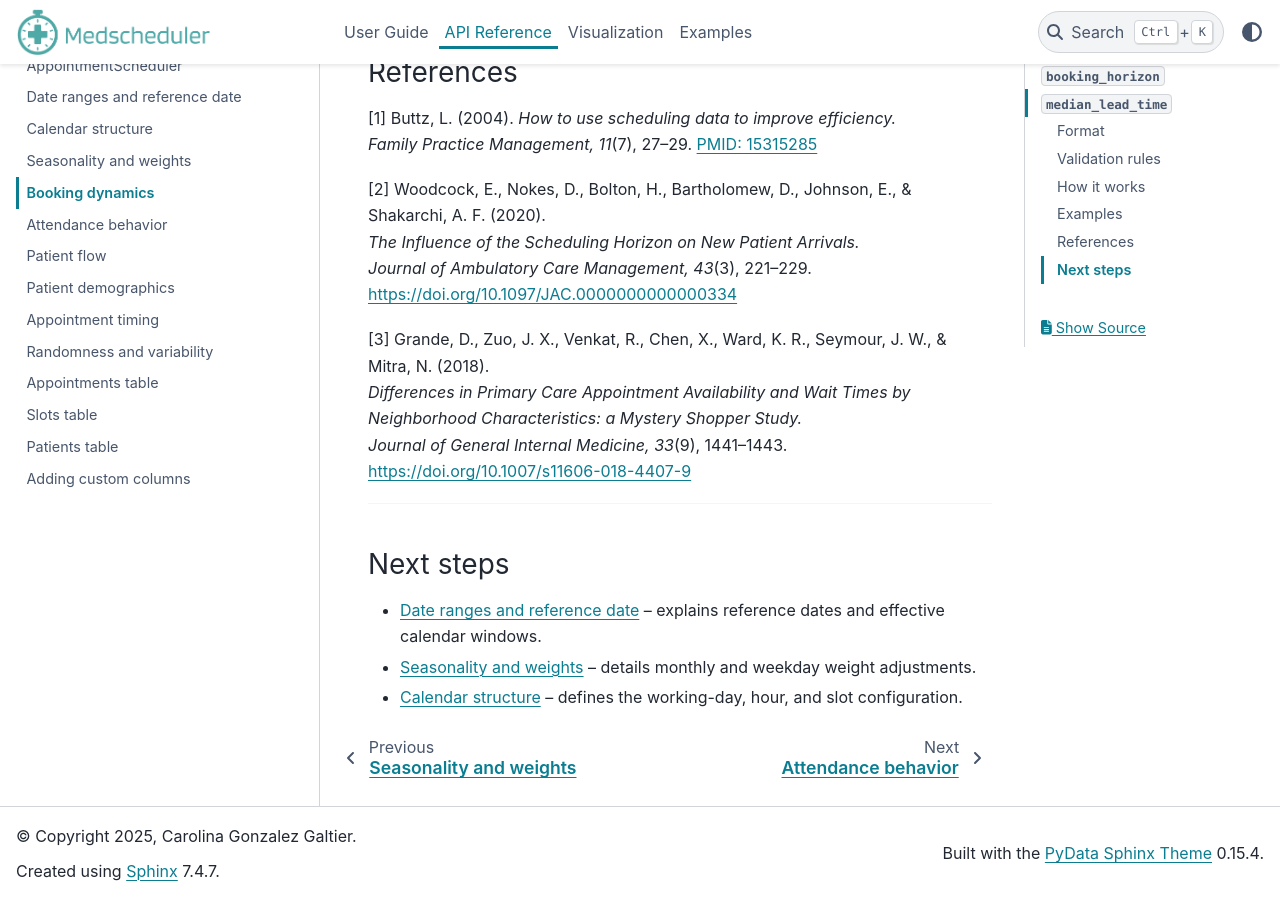
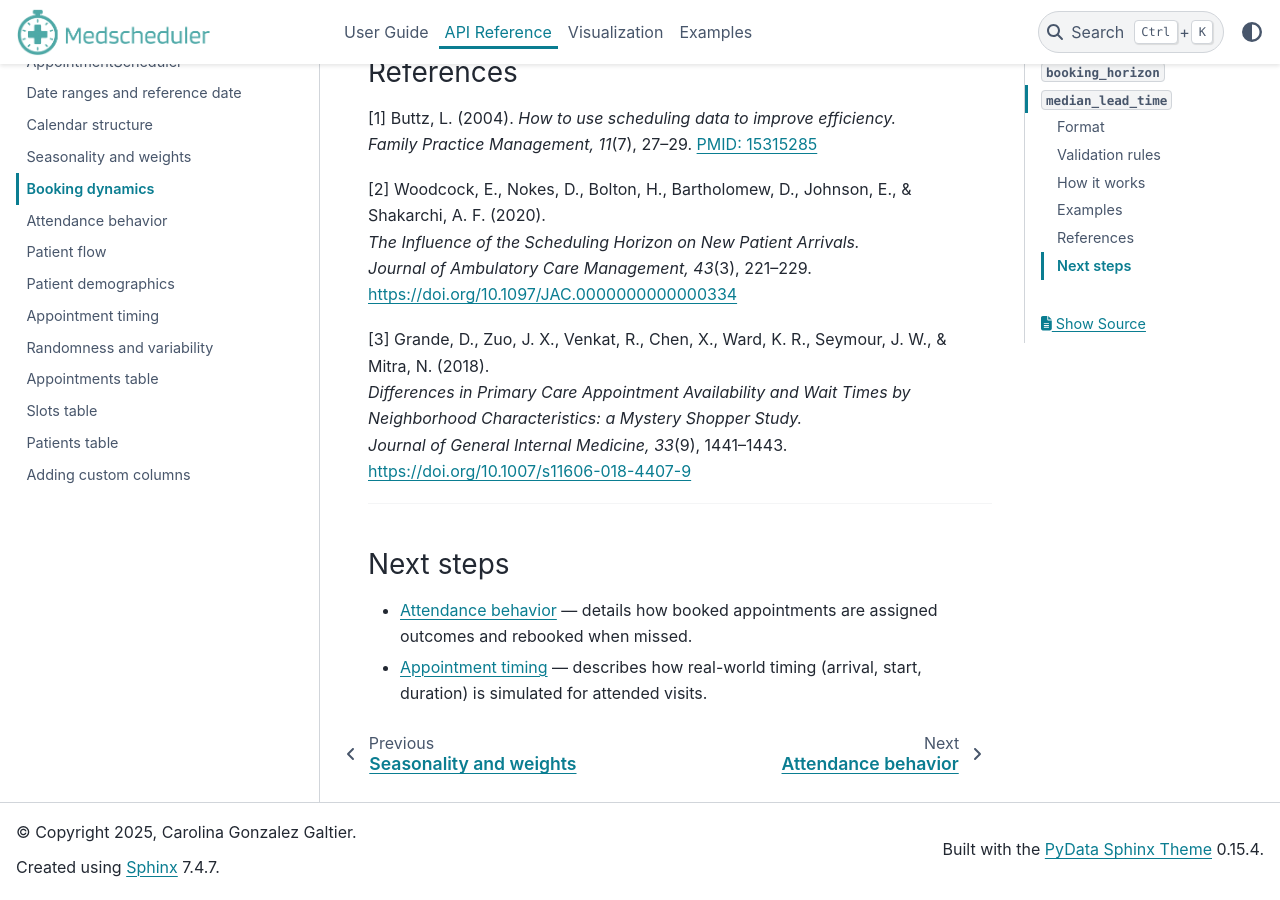
Before and after one commit to carogaltier/medscheduler, a Sphinx documentation site: the page built from docs/api-reference/booking_dynamics.md, in a window 1280 px wide and 900 px high, scrolled down 4219 px. Built offline with Sphinx 7.4.7 and the PyData theme 0.15.4, drawn with Linux system fonts in a browser that asks for light colours.

Commit message:
Update booking_dynamics.md

```diff
--- a/docs/api-reference/booking_dynamics.md
+++ b/docs/api-reference/booking_dynamics.md
@@ -147,6 +147,5 @@ sched.generate()
 
 ### Next steps
 
-- {doc}`date_ranges_ref_date` – explains reference dates and effective calendar windows.
-- {doc}`seasonality_weights` – details monthly and weekday weight adjustments.
-- {doc}`calendar_structure` – defines the working-day, hour, and slot configuration.
+- {doc}`attendance_behavior` — details how booked appointments are assigned outcomes and rebooked when missed.
+- {doc}`appointment_timing` — describes how real-world timing (arrival, start, duration) is simulated for attended visits.
```
